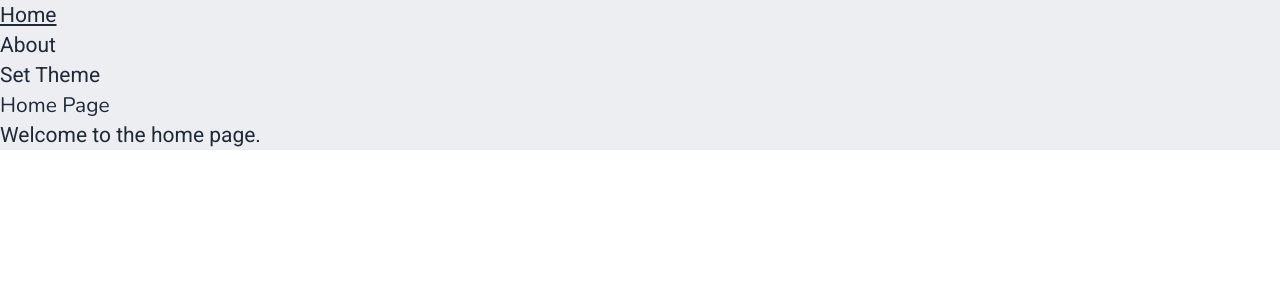
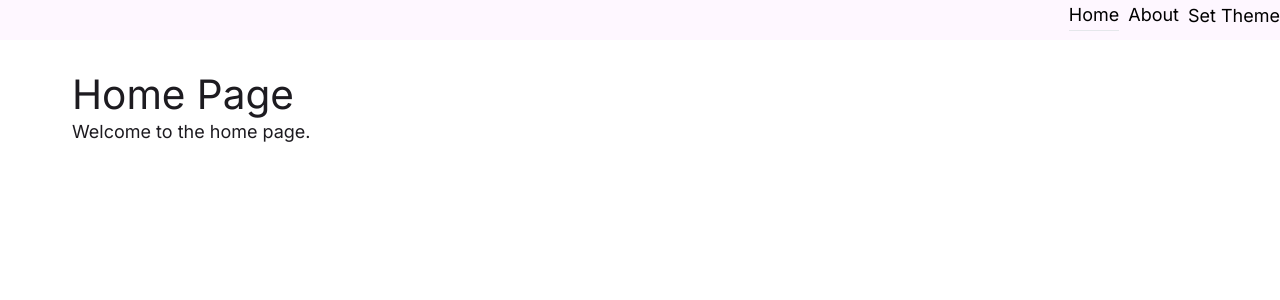
Before and after one commit to dhemeira/dhemeira.hu, a React (Vite) app: page / in a window 1280 px wide. Shown: the top 300 px of the page. Built offline with nearby package versions, Linux system fonts and the light colour scheme.

Commit message:
Setup theme

```diff
--- a/package.json
+++ b/package.json
@@ -10,8 +10,7 @@
     "preview": "vite preview"
   },
   "dependencies": {
-    "@fontsource/nunito": "^5.0.18",
-    "@fontsource/roboto": "^5.0.13",
+    "@fontsource/inter": "^5.0.19",
     "react": "^18.3.1",
     "react-dom": "^18.3.1",
     "react-router-dom": "^6.24.1"
--- a/src/ErrorPage.tsx
+++ b/src/ErrorPage.tsx
@@ -13,9 +13,8 @@ export const ErrorPage = () => {
     errorMessage = error;
   } else {
     console.error(error);
-    errorMessage = 'Unknown error';
+    errorMessage = 'Not Found';
   }
-
   return (
     <div className="flex flex-col gap-8 justify-center items-center h-screen">
       <h1 className="text-4xl font-bold">Oops!</h1>
--- /dev/null
+++ b/src/components/Header.tsx
@@ -0,0 +1,62 @@
+import { useEffect, useState } from 'react';
+import { NavLink } from 'react-router-dom';
+interface HeaderProps {
+  changeTheme: () => void;
+}
+interface ProgressContainerProps {
+  children: React.ReactNode;
+}
+interface ProgressBarProps {
+  width: number;
+}
+
+function ProgressContainer({ children }: ProgressContainerProps) {
+  return <div className="w-full h-2 ">{children}</div>;
+}
+
+function ProgressBar({ width }: ProgressBarProps) {
+  return (
+    <div
+      className="h-1 bg-light-primary dark:bg-dark-primary"
+      style={{ width: `${width}%` }}></div>
+  );
+}
+
+export const Header = ({ changeTheme }: HeaderProps) => {
+  const pages = [
+    { name: 'Home', path: '/' },
+    { name: 'About', path: '/about' },
+  ];
+  const [progressWidth, setProgressWidth] = useState(0);
+  useEffect(() => {
+    window.onscroll = () => {
+      const winScroll = document.body.scrollTop || document.documentElement.scrollTop;
+      const height = document.documentElement.scrollHeight - document.documentElement.clientHeight;
+      const scrolled = (winScroll / height) * 100;
+      if (isNaN(scrolled)) setProgressWidth(0);
+      else if (scrolled > 100) setProgressWidth(100);
+      else setProgressWidth(scrolled);
+    };
+  }, []);
+
+  return (
+    <header className="fixed top-0 w-full bg-light-surface dark:bg-dark-surface">
+      <nav className="flex gap-2 justify-end">
+        {pages.map((page) => (
+          <NavLink
+            key={page.path}
+            to={page.path}
+            className={({ isActive, isPending }) =>
+              `${isActive ? 'border-b' : isPending ? 'italic' : ''}`
+            }>
+            {page.name}
+          </NavLink>
+        ))}
+        <button onClick={changeTheme}>Set Theme</button>
+      </nav>
+      <ProgressContainer>
+        <ProgressBar width={progressWidth} />
+      </ProgressContainer>
+    </header>
+  );
+};
--- a/src/helpers/debugUtils.ts
+++ /dev/null
@@ -1,12 +0,0 @@
-/**
- * On Tab key press prints the focused element to the console
- */
-export function logActiveElement() {
-  (document.querySelector('body') as HTMLBodyElement).addEventListener('keydown', function (event) {
-    if (event.keyCode == 9) {
-      setTimeout(() => {
-        console.log('active element:', document.activeElement);
-      }, 300);
-    }
-  });
-}
--- a/src/index.css
+++ b/src/index.css
@@ -3,17 +3,9 @@
 @tailwind utilities;
 
 * {
-  font-family: Roboto, sans-serif;
+  font-family: Inter, sans-serif;
   line-height: 30px;
-  font-size: 21px;
-}
-h1,
-h2,
-h3,
-h4,
-h5,
-h6 {
-  font-family: Nunito, sans-serif;
+  font-size: 18px;
 }
 
 @media only screen and (min-width: 640px) {
@@ -22,21 +14,21 @@ h6 {
   }
 
   ::-webkit-scrollbar {
-    width: 22px;
+    width: 20px;
   }
 
   ::-webkit-scrollbar-track {
-    background-color: light-dark(#eceef2, #1f2937);
+    background-color: light-dark(#ffffff, #0f0d13);
   }
 
   ::-webkit-scrollbar-thumb {
-    background-color: light-dark(#1f2937, #eceef2);
+    background-color: light-dark(#1d1b20, #e6e0e9);
     border-radius: 20px;
     border: 7px solid transparent;
     background-clip: content-box;
   }
 
   ::-webkit-scrollbar-thumb:hover {
-    background-color: light-dark(#426287, #8690ab);
+    background-color: light-dark(#49454f, #cac4d0);
   }
 }
--- a/src/routes/Home.tsx
+++ b/src/routes/Home.tsx
@@ -1,7 +1,7 @@
 export function Home() {
   return (
     <>
-      <h1>Home Page</h1>
+      <h1 className="text-4xl">Home Page</h1>
       <p>Welcome to the home page.</p>
     </>
   );
--- a/src/routes/root.tsx
+++ b/src/routes/root.tsx
@@ -1,8 +1,18 @@
-import { NavLink, Outlet, useNavigation } from 'react-router-dom';
-import { useState, useEffect } from 'react';
+import { Outlet } from 'react-router-dom';
+import { useState } from 'react';
+import { Header } from '../components/Header';
 import { cookieValue } from '../helpers/index';
 
+const checkForTheme = () => {
+  const _themeQuery = window.matchMedia('(prefers-color-scheme: dark)');
+  let _theme = cookieValue('theme');
+  if (!_theme) _theme = _themeQuery.matches ? 'dark' : 'light';
+  return _theme;
+};
+
 export function Root() {
+  const _theme = checkForTheme();
+
   const changeTheme = () => {
     const newTheme = theme === 'light' ? 'dark' : 'light';
     setTheme(newTheme);
@@ -10,54 +20,18 @@ export function Root() {
     document.documentElement.style.colorScheme = newTheme;
   };
 
-  const navigation = useNavigation();
-
-  const _themeQuery = window.matchMedia('(prefers-color-scheme: dark)');
-  let _theme = cookieValue('theme');
-  if (!_theme) _theme = _themeQuery.matches ? 'dark' : 'light';
-
   const [theme, setTheme] = useState(_theme);
   document.documentElement.style.colorScheme = theme;
 
   if (theme === 'dark') document.body.classList.add('dark');
   else document.body.classList.remove('dark');
 
-  useEffect(() => {
-    /** If in development, prints debug information */
-    if (process.env.NODE_ENV) {
-      import('../helpers/debugUtils').then((e) => e.logActiveElement());
-    }
-  });
   return (
-    <div className="bg-neutral dark:bg-dark-neutral text-dark-neutral dark:text-neutral">
-      <header>
-        <nav>
-          <ul>
-            <li>
-              <NavLink
-                to={`/`}
-                className={({ isActive, isPending }) =>
-                  isActive ? 'underline' : isPending ? 'italic' : ''
-                }>
-                Home
-              </NavLink>
-            </li>
-            <li>
-              <NavLink
-                to={`/about`}
-                className={({ isActive, isPending }) =>
-                  isActive ? 'underline' : isPending ? 'italic' : ''
-                }>
-                About
-              </NavLink>
-            </li>
-          </ul>
-        </nav>
-        <button onClick={changeTheme}>Set Theme</button>
-      </header>
-      <main className={navigation.state === 'loading' ? 'bg-pink-400' : ''}>
+    <>
+      <Header changeTheme={changeTheme} />
+      <main className="bg-light-surfaceContainerLowest min-h-screen dark:bg-dark-surfaceContainerLowest text-light-onSurface dark:text-dark-onSurface pt-16 pb-8 px-16">
         <Outlet />
       </main>
-    </div>
+    </>
   );
 }
--- a/tailwind.config.js
+++ b/tailwind.config.js
@@ -14,53 +14,107 @@ export default {
         screen: ['100vh /* fallback for Opera, IE and etc. */', '100dvh'],
       },
       colors: {
-        'primary': {
-          DEFAULT: '#22527C',
-          100: '#e6eff8',
-          200: '#c8deef',
-          300: '#97c2e2',
-          400: '#5fa1d1',
-          500: '#3b86bc',
-          600: '#2a6a9f',
-          700: '#22527c',
-          800: '#21496b',
-          900: '#203e5a',
+        light: {
+          primary: '#65558F',
+          surfaceTint: '#6750A4',
+          onPrimary: '#FFFFFF',
+          primaryContainer: '#EADDFF',
+          onPrimaryContainer: '#21005D',
+          secondary: '#625B71',
+          onSecondary: '#FFFFFF',
+          secondaryContainer: '#E8DEF8',
+          onSecondaryContainer: '#1D192B',
+          tertiary: '#7D5260',
+          onTertiary: '#FFFFFF',
+          tertiaryContainer: '#FFD8E4',
+          onTertiaryContainer: '#31111D',
+          error: '#B3261E',
+          onError: '#FFFFFF',
+          errorContainer: '#F9DEDC',
+          onErrorContainer: '#410E0B',
+          background: '#FEF7FF',
+          onBackground: '#1D1B20',
+          surface: '#FEF7FF',
+          onSurface: '#1D1B20',
+          surfaceVariant: '#E7E0EC',
+          onSurfaceVariant: '#49454F',
+          outline: '#79747E',
+          outlineVariant: '#CAC4D0',
+          shadow: '#000000',
+          scrim: '#000000',
+          inverseSurface: '#322F35',
+          inverseOnSurface: '#F5EFF7',
+          inversePrimary: '#D0BCFF',
+          primaryFixed: '#EADDFF',
+          onPrimaryFixed: '#21005D',
+          primaryFixedDim: '#D0BCFF',
+          onPrimaryFixedVariant: '#4F378B',
+          secondaryFixed: '#E8DEF8',
+          onSecondaryFixed: '#1D192B',
+          secondaryFixedDim: '#CCC2DC',
+          onSecondaryFixedVariant: '#4A4458',
+          tertiaryFixed: '#FFD8E4',
+          onTertiaryFixed: '#31111D',
+          tertiaryFixedDim: '#EFB8C8',
+          onTertiaryFixedVariant: '#633B48',
+          surfaceDim: '#DED8E1',
+          surfaceBright: '#FEF7FF',
+          surfaceContainerLowest: '#FFFFFF',
+          surfaceContainerLow: '#F7F2FA',
+          surfaceContainer: '#F3EDF7',
+          surfaceContainerHigh: '#ECE6F0',
+          surfaceContainerHighest: '#E6E0E9',
         },
-        'primary-dark': {
-          DEFAULT: '#F2DDA4',
-          100: '#f8eccd',
-          200: '#f2dda4',
-          300: '#e8c061',
-          400: '#e3a83c',
-          500: '#db8a25',
-          600: '#c16a1e',
-          700: '#a14d1c',
-          800: '#833d1d',
-          900: '#6c321b',
-        },
-        'neutral': {
-          DEFAULT: '#ECEEF2',
-          100: '#eceef2',
-          200: '#d8dde5',
-          300: '#bdc5d3',
-          400: '#9ea8bc',
-          500: '#8690ab',
-          600: '#747d9c',
-          700: '#686e8d',
-          800: '#585c75',
-          900: '#494d5f',
-        },
-        'dark-neutral': {
-          DEFAULT: '#1F2937',
-          100: '#eaeef4',
-          200: '#d0dbe7',
-          300: '#a6bcd3',
-          400: '#7799b9',
-          500: '#557ca2',
-          600: '#426287',
-          700: '#37506d',
-          800: '#30455c',
-          900: '#2c3c4e',
+        dark: {
+          primary: '#D0BCFE',
+          surfaceTint: '#D0BCFF',
+          onPrimary: '#381E72',
+          primaryContainer: '#4F378B',
+          onPrimaryContainer: '#EADDFF',
+          secondary: '#CCC2DC',
+          onSecondary: '#332D41',
+          secondaryContainer: '#4A4458',
+          onSecondaryContainer: '#E8DEF8',
+          tertiary: '#EFB8C8',
+          onTertiary: '#492532',
+          tertiaryContainer: '#633B48',
+          onTertiaryContainer: '#FFD8E4',
+          error: '#F2B8B5',
+          onError: '#601410',
+          errorContainer: '#8C1D18',
+          onErrorContainer: '#F9DEDC',
+          background: '#141218',
+          onBackground: '#E6E0E9',
+          surface: '#141218',
+          onSurface: '#E6E0E9',
+          surfaceVariant: '#49454F',
+          onSurfaceVariant: '#CAC4D0',
+          outline: '#938F99',
+          outlineVariant: '#49454F',
+          shadow: '#000000',
+          scrim: '#000000',
+          inverseSurface: '#E6E0E9',
+          inverseOnSurface: '#322F35',
+          inversePrimary: '#6750A4',
+          primaryFixed: '#EADDFF',
+          onPrimaryFixed: '#21005D',
+          primaryFixedDim: '#D0BCFF',
+          onPrimaryFixedVariant: '#4F378B',
+          secondaryFixed: '#E8DEF8',
+          onSecondaryFixed: '#1D192B',
+          secondaryFixedDim: '#CCC2DC',
+          onSecondaryFixedVariant: '#4A4458',
+          tertiaryFixed: '#FFD8E4',
+          onTertiaryFixed: '#31111D',
+          tertiaryFixedDim: '#EFB8C8',
+          onTertiaryFixedVariant: '#633B48',
+          surfaceDim: '#141218',
+          surfaceBright: '#3B383E',
+          surfaceContainerLowest: '#0F0D13',
+          surfaceContainerLow: '#1D1B20',
+          surfaceContainer: '#211F26',
+          surfaceContainerHigh: '#2B2930',
+          surfaceContainerHighest: '#36343B',
         },
       },
     },
```
Also changed, not shown: src/main.tsx (+4 -6 lines), 1 other file (tests, documents, lock files or other folders).
